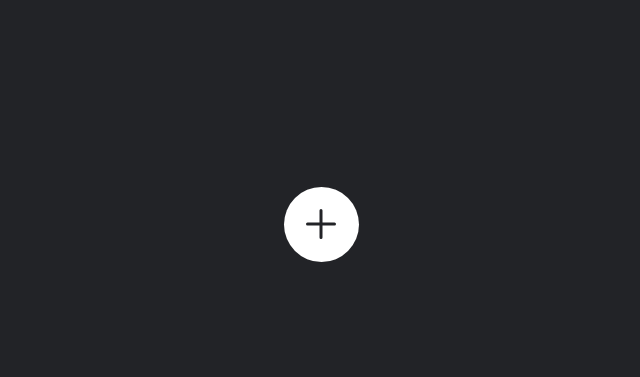
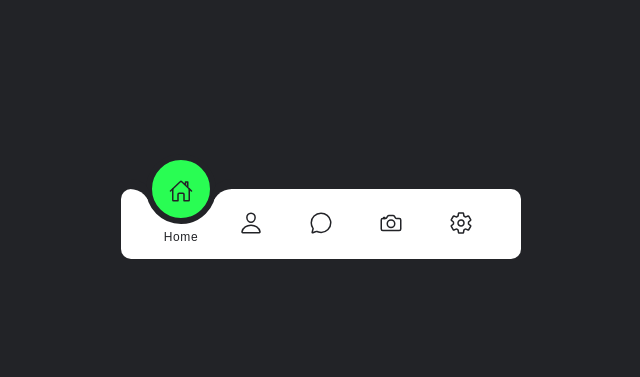
Before and after one commit to CodeCrushers0/menus-personalizados-com-css, a plain HTML site: page index.html in a window 1280 px wide. Shown: the part 176-553 px from the top of the page, without its empty margins (319-959 px from the left). Drawn offline with nearby package versions, Linux system fonts and the light colour scheme; a web font is replaced by a local one.

Commit message:
Add files via upload

```diff
--- a/index.html
+++ b/index.html
@@ -5,7 +5,7 @@
   <meta charset="UTF-8">
   <meta http-equiv="X-UA-Compatible" content="IE=edge">
   <meta name="viewport" content="width=device-width, initial-scale=1.0">
-  <title>Radial Menu With Magic Indicator</title>
+  <title>Menu Indicator</title>
 
   <link rel="stylesheet" href="./style.css">
 
@@ -13,39 +13,50 @@
 
 <body>
 
-  <ul class="menu">
-    <div class="toggle">
-      <ion-icon name="add-outline"></ion-icon>
-    </div>
-    <li style="--i:0;"><a href="#"><ion-icon name="home-outline"></ion-icon></a></li>
-    <li style="--i:1;"><a href="#"><ion-icon name="person-outline"></ion-icon></a></li>
-    <li style="--i:2;"><a href="#"><ion-icon name="settings-outline"></ion-icon></a></li>
-    <li style="--i:3;"><a href="#"><ion-icon name="mail-outline"></ion-icon></a></li>
-    <li style="--i:4;"><a href="#"><ion-icon name="videocam-outline"></ion-icon></a></li>
-    <li style="--i:5;"><a href="#"><ion-icon name="key-outline"></ion-icon></a></li>
-    <li style="--i:6;"><a href="#"><ion-icon name="game-controller-outline"></ion-icon></a></li>
-    <li style="--i:7;"><a href="#"><ion-icon name="camera-outline"></ion-icon></a></li>
-    <!-- Total number of list item = 8 -->
-
-    <div class="indicator">
-    </div>
-  </ul>
+  <div class="navigation">
+    <ul>
+      <li class="list active">
+        <a href="#">
+          <span class="icon"><ion-icon name="home-outline"></ion-icon></span>
+          <span class="text">Home</span>
+        </a>
+      </li>
+      <li class="list">
+        <a href="#">
+          <span class="icon"><ion-icon name="person-outline"></ion-icon></span>
+          <span class="text">Profile</span>
+        </a>
+      </li>
+      <li class="list">
+        <a href="#">
+          <span class="icon"><ion-icon name="chatbubble-outline"></ion-icon></span>
+          <span class="text">Message</span>
+        </a>
+      </li>
+      <li class="list">
+        <a href="#">
+          <span class="icon"><ion-icon name="camera-outline"></ion-icon></span>
+          <span class="text">Photos</span>
+        </a>
+      </li>
+      <li class="list">
+        <a href="#">
+          <span class="icon"><ion-icon name="settings-outline"></ion-icon></span>
+          <span class="text">Settings</span>
+        </a>
+      </li>
+      <div class="indicator">
+      </div>
+    </ul>
+  </div>
 
   <script>
-    let menuToggle = document.querySelector(".toggle");
-    let menu = document.querySelector(".menu");
-
-    menuToggle.onclick = function () {
-      menu.classList.toggle("active")
-      menuToggle.classList.toggle("active")
-    }
-
-    const list = document.querySelectorAll("li");
+    const list = document.querySelectorAll(".list");
     function activeLink() {
       list.forEach((item) => item.classList.remove("active"));
-      this.classList.add("active")
+      this.classList.add("active");
     }
-    list.forEach((item) => item.addEventListener("click", activeLink))
+    list.forEach((item) => item.addEventListener("click", activeLink));
   </script>
 
   <script type="module" src="https://unpkg.com/ionicons@5.5.2/dist/ionicons/ionicons.esm.js"></script>
--- a/style.css
+++ b/style.css
@@ -1,7 +1,14 @@
+@import url("https://fonts.googleapis.com.br/css?family=Poppins:100,200,300,400,500,600,700,800,900");
+
 * {
   margin: 0;
   padding: 0;
   box-sizing: border-box;
+  font-family: "Poppins", sans-serif;
+}
+
+:root {
+  --clr: #222327;
 }
 
 body {
@@ -9,127 +16,121 @@ body {
   justify-content: center;
   align-items: center;
   min-height: 100vh;
-  background: #222327;
+  background: var(--clr);
 }
 
-.menu {
+.navigation {
   position: relative;
-  width: 300px;
-  height: 300px;
+  width: 400px;
+  height: 70px;
+  background: #ffffff;
   display: flex;
   justify-content: center;
   align-items: center;
+  border-radius: 10px;
 }
 
-.menu .toggle {
-  position: absolute;
-  width: 75px;
-  height: 75px;
-  background-color: #ffffff;
-  color: #222327;
-  border-radius: 50%;
+.navigation ul {
   display: flex;
+  width: 350px;
+}
+
+.navigation ul li {
+  position: relative;
+  list-style: none;
+  width: 70px;
+  height: 70px;
+}
+
+.navigation ul li a {
+  position: relative;
+  display: flex;
+  flex-direction: column;
   justify-content: center;
   align-items: center;
-  font-size: 3em;
-  cursor: pointer;
-  transition: 0.5s;
+  width: 100%;
+  text-align: center;
+  font-weight: 500;
 }
 
-.menu .toggle.active {
-  transform: rotate(315deg);
-  box-shadow: 0 0 0 68px #ffffff;
-  background: #222327;
-  color: #ffffff;
+.navigation ul li a .icon {
+  position: relative;
+  display: block;
+  line-height: 75px;
+  font-size: 1.5em;
+  text-align: center;
+  transition: 0.5s;
+  color: var(--clr);
 }
 
-.menu li {
-  position: absolute;
-  list-style: none;
-  left: 10px;
-  transform: rotate(calc(360deg / 8 * var(--i))) translateX(40px);
-  transform-origin: 140px;
-  visibility: hidden;
-  opacity: 0;
-  transition: 0.5s;
-  z-index: 10;
+.navigation ul li.active a .icon {
+  transform: translateY(-32px);
+  z-index: 1;
 }
 
-.menu.active li {
-  visibility: visible;
-  opacity: 1;
+.navigation ul li a .text {
+  position: absolute;
+  color: var(--clr);
+  font-weight: 400;
+  font-size: 0.75em;
+  letter-spacing: 0.05em;
+  transition: 0.5s;
+  opacity: 0;
+  transform: translateY(20px);
 }
 
-.menu li a {
-  display: flex;
-  justify-content: center;
-  align-items: center;
-  width: 55px;
-  height: 55px;
-  font-size: 1.75em;
-  color: #222327;
-  transform: rotate(calc(360deg / -8 * var(--i)));
-  border-radius: 50%;
-}
-
-.menu.active li.active {
-  transform: rotate(calc(360deg / 8 * var(--i))) translateX(12px);
+.navigation ul li.active a .text {
+  opacity: 1;
+  transform: translateY(10px);
 }
 
 .indicator {
   position: absolute;
-  left: calc(50% + 2.5px);
-  transform-origin: right;
-  width: 100px;
-  height: 1px;
-  background: transparent;
-  pointer-events: none;
+  top: -50%;
+  width: 70px;
+  height: 70px;
+  background: #29fd53;
+  border-radius: 50%;
+  border: 6px solid var(--clr);
   transition: 0.5s;
 }
 
 .indicator:before {
   content: "";
   position: absolute;
-  top: -27.5px;
-  left: 72px;
-  width: 55px;
-  height: 55px;
-  background: #222327;
-  box-shadow: 0 0 0 6px #29fd53;
-  border-radius: 50%;
-  transition: 0.5s;
-  opacity: 0;
+  top: 50%;
+  left: -22px;
+  width: 20px;
+  height: 20px;
+  background: transparent;
+  border-top-right-radius: 20px;
+  box-shadow: 1px -10px 0 0 var(--clr);
 }
 
-.menu.active .indicator:before {
-  opacity: 1;
-  top: -27.5px;
-  left: -27.5px;
-  background: #29fd53;
-  box-shadow: 0 0 0 6px #222327;
+.indicator:after {
+  content: "";
+  position: absolute;
+  top: 50%;
+  right: -22px;
+  width: 20px;
+  height: 20px;
+  background: transparent;
+  border-top-left-radius: 20px;
+  box-shadow: -1px -10px 0 0 var(--clr);
 }
 
-.menu li:nth-child(2).active ~ .indicator {
-  transform: translateX(-103px) rotate(0deg);
+.navigation ul li:nth-child(1).active ~ .indicator {
+  transform: translateX(calc(70px * 0));
 }
-.menu li:nth-child(3).active ~ .indicator {
-  transform: translateX(-103px) rotate(45deg);
+.navigation ul li:nth-child(2).active ~ .indicator {
+  transform: translateX(calc(70px * 1));
 }
-.menu li:nth-child(4).active ~ .indicator {
-  transform: translateX(-103px) rotate(90deg);
+.navigation ul li:nth-child(3).active ~ .indicator {
+  transform: translateX(calc(70px * 2));
 }
-.menu li:nth-child(5).active ~ .indicator {
-  transform: translateX(-103px) rotate(135deg);
+.navigation ul li:nth-child(4).active ~ .indicator {
+  transform: translateX(calc(70px * 3));
 }
-.menu li:nth-child(6).active ~ .indicator {
-  transform: translateX(-103px) rotate(180deg);
+.navigation ul li:nth-child(5).active ~ .indicator {
+  transform: translateX(calc(70px * 4));
 }
-.menu li:nth-child(7).active ~ .indicator {
-  transform: translateX(-103px) rotate(225deg);
-}
-.menu li:nth-child(8).active ~ .indicator {
-  transform: translateX(-103px) rotate(270deg);
-}
-.menu li:nth-child(9).active ~ .indicator {
-  transform: translateX(-103px) rotate(315deg);
-}
```
